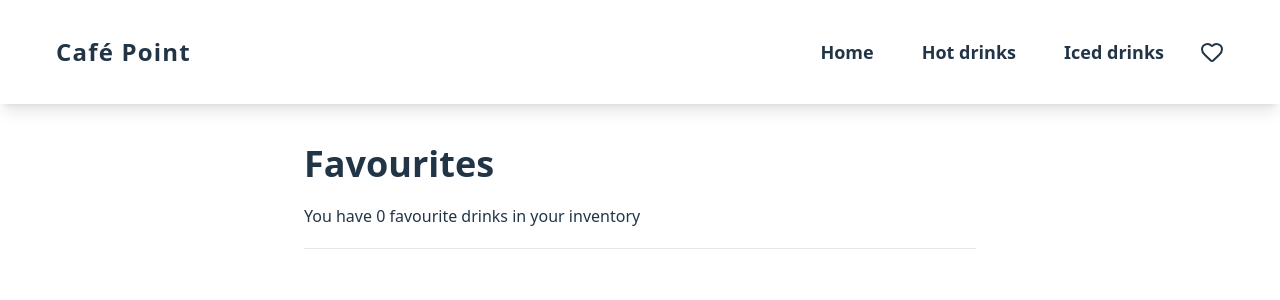
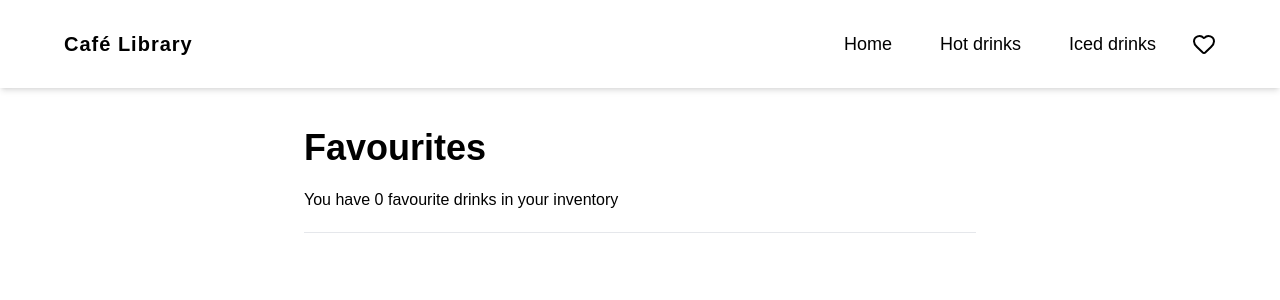
Before and after one commit to radomila/coffee-app, a React (Vite) app: page /favourites in a window 1280 px wide. Shown: the top 300 px of the page. Built offline with nearby package versions, Linux system fonts and the light colour scheme.

Commit message:
feature: LocalStorage for favourite items added

```diff
--- a/src/components/core/CoffeeItem/CoffeeItem.tsx
+++ b/src/components/core/CoffeeItem/CoffeeItem.tsx
@@ -10,11 +10,11 @@ export function CoffeeItem({ coffeeItem }: CoffeeItemProps) {
   const isFavourite = favouriteCoffeeItems?.some((favItem) => favItem.id === coffeeItem.id);
 
   return (
-    <div className="relative w-70 h-70">
+    <div className="relative">
       <img
         src={image}
         alt={title}
-        className="w-full h-full object-cover rounded-md"
+        className="w-70 h-70 object-cover rounded-md"
       />
       {isFavourite ? (
         <Button
--- a/src/components/core/FavouriteCoffeeItem/FavouriteCoffeeItem.tsx
+++ b/src/components/core/FavouriteCoffeeItem/FavouriteCoffeeItem.tsx
@@ -10,13 +10,13 @@ export function FavouriteCoffeeItem({ coffeeItem }: CoffeeItemProps) {
   return (
     <div
       key={id}
-      className="flex items-center justify-between gap-20 max-w-2xl text-justify pt-10"
+      className="flex flex-col md:flex-row items-center justify-between gap-5 md:gap-20 max-w-2xl text-justify pt-10"
     >
-      <div className="flex items-center gap-5">
+      <div className="flex flex-col md:flex-row items-center gap-5 max-w-70 md:max-w-xl">
         <img
           src={image}
           alt={title}
-          className="min-w-24 max-w-24 h-24 object-cover rounded-full"
+          className="rounded-md object-cover min-w-70 max-w-70 h-70 md:min-w-24 md:max-w-24 md:h-24 md:rounded-full"
         />
         <div>
           <div className="text-lg font-semibold">{title}</div>
--- a/src/components/layout/Logo/Logo.tsx
+++ /dev/null
@@ -1,3 +0,0 @@
-export function Logo() {
-  return <div className="text-2xl font-bold tracking-wider">Café Point</div>;
-}
--- a/src/components/layout/Navigation/DesktopNavigation.tsx
+++ b/src/components/layout/Navigation/DesktopNavigation.tsx
@@ -1,7 +1,7 @@
 import { Button } from '../../ui/Button/Button.tsx';
 import { Menu, X } from 'lucide-react';
 import type { NavigationProps } from '../../../types/coffee.ts';
-import { Logo } from '../Logo/Logo.tsx';
+import { Logo } from '../../ui/Logo/Logo.tsx';
 import { NavigationList } from './NavigationList.tsx';
 
 interface Props extends NavigationProps {
@@ -10,18 +10,18 @@ interface Props extends NavigationProps {
 
 export function DesktopNavigation({ toggleMenu, isOpen }: Props) {
   return (
-    <div className="flex justify-between items-center mx-10">
-      <Logo />
-      <NavigationList
-        styles="hidden md:flex md:items-center md:justify-center md:gap-6"
-        navItemStyles="px-3 py-2 font-semibold text-lg hover:text-yellow-600 hover:underline hover:decoration-2 hover:underline-offset-6"
-      />
+    <div className="flex items-center gap-3 md:justify-between md:mx-16 md:gap-0">
       <Button
         onClick={toggleMenu}
         styles="md:hidden text-gray-800"
       >
         {isOpen ? <X className="w-6 h-6" /> : <Menu className="w-6 h-6" />}
       </Button>
+      <Logo />
+      <NavigationList
+        styles="hidden md:flex md:items-center md:justify-center md:gap-6"
+        navItemStyles="px-3 py-2 font-medium text-lg hover:text-yellow-600 hover:underline hover:decoration-2 hover:underline-offset-6"
+      />
     </div>
   );
 }
--- a/src/components/layout/Navigation/Navigation.tsx
+++ b/src/components/layout/Navigation/Navigation.tsx
@@ -9,7 +9,7 @@ export function Navigation() {
   const closeMenu = () => setIsOpen(false);
 
   return (
-    <nav className="bg-transparent px-4 py-3 shadow-lg relative z-50">
+    <nav className="bg-transparent py-3 md:py-1 shadow-md relative z-50">
       <DesktopNavigation
         toggleMenu={toggleMenu}
         isOpen={isOpen}
--- a/src/components/ui/Logo/Logo.tsx
+++ b/src/components/ui/Logo/Logo.tsx
@@ -1,3 +1,3 @@
 export function Logo() {
-  return <div className="text-lg font-semibold">Coffee App</div>;
+  return <div className="text-xl font-bold tracking-wider">Café Library</div>;
 }
--- a/src/contexts/CoffeeFavouritesContext.tsx
+++ b/src/contexts/CoffeeFavouritesContext.tsx
@@ -1,5 +1,6 @@
-import { createContext, type ReactNode, useState } from 'react';
+import { createContext, type ReactNode } from 'react';
 import type { CoffeeItem } from '../types/coffee.ts';
+import { usePersistedData } from '../hooks/usePersistedData.ts';
 
 interface Props {
   children: ReactNode;
@@ -14,7 +15,10 @@ interface CoffeeFavouritesContextType {
 export const CoffeeFavouritesContext = createContext<CoffeeFavouritesContextType | null>(null);
 
 export const CoffeeFavouritesProvider = ({ children }: Props) => {
-  const [favouriteCoffeeItems, setFavouriteCoffeeItems] = useState<CoffeeItem[]>([]);
+  const [favouriteCoffeeItems, setFavouriteCoffeeItems] = usePersistedData<CoffeeItem[]>({
+    key: 'favouriteCoffeeItems',
+    initialValue: [],
+  });
 
   const handleAddToFavourites = (item: CoffeeItem) => {
     setFavouriteCoffeeItems((prev) => [...prev, item]);
--- /dev/null
+++ b/src/hooks/usePersistedData.ts
@@ -0,0 +1,21 @@
+import { useEffect, useState } from 'react';
+import { getCoffeeItem } from '../utils/LocalStorage/getCoffeeItem.ts';
+import { setCoffeeItem } from '../utils/LocalStorage/setCoffeeItem.tsx';
+
+interface Props<T> {
+  key: string;
+  initialValue: T;
+}
+
+export function usePersistedData<T>({ key, initialValue }: Props<T>) {
+  const [value, setValue] = useState(() => {
+    const item = getCoffeeItem(key);
+    return (item as T) || initialValue;
+  });
+
+  useEffect(() => {
+    setCoffeeItem(key, value);
+  }, [value]);
+
+  return [value, setValue] as const;
+}
--- a/src/index.css
+++ b/src/index.css
@@ -1,4 +1,5 @@
 @import "tailwindcss";
+@import url('https://fonts.googleapis.com/css2?family=DM+Sans:ital,opsz,wght@0,9..40,100..1000;1,9..40,100..1000&display=swap');
 
 :root {
   font-family: system-ui, Avenir, Helvetica, Arial, sans-serif;
@@ -17,11 +18,12 @@
 
 body {
   margin: 0;
+  font-family: "DM Sans", sans-serif;
 }
 
 @media (prefers-color-scheme: light) {
   :root {
-    color: #213547;
+    color: black;
     background-color: #ffffff;
   }
 }
--- a/src/pages/Home/HomePage.tsx
+++ b/src/pages/Home/HomePage.tsx
@@ -1,7 +1,3 @@
 export function HomePage() {
-  return (
-    <>
-      <p>homepage</p>
-    </>
-  );
+  return <></>;
 }
--- /dev/null
+++ b/src/utils/LocalStorage/getCoffeeItem.ts
@@ -0,0 +1,10 @@
+export function getCoffeeItem(key: string) {
+  try {
+    const coffeeItem = window.localStorage.getItem(key);
+    return coffeeItem ? JSON.parse(coffeeItem) : undefined;
+  } catch (error) {
+    if (error instanceof Error) {
+      throw new Error(error.message);
+    }
+  }
+}
--- /dev/null
+++ b/src/utils/LocalStorage/setCoffeeItem.tsx
@@ -0,0 +1,9 @@
+export function setCoffeeItem(key: string, value: unknown) {
+  try {
+    window.localStorage.setItem(key, JSON.stringify(value));
+  } catch (error) {
+    if (error instanceof Error) {
+      throw new Error(error.message);
+    }
+  }
+}
```
